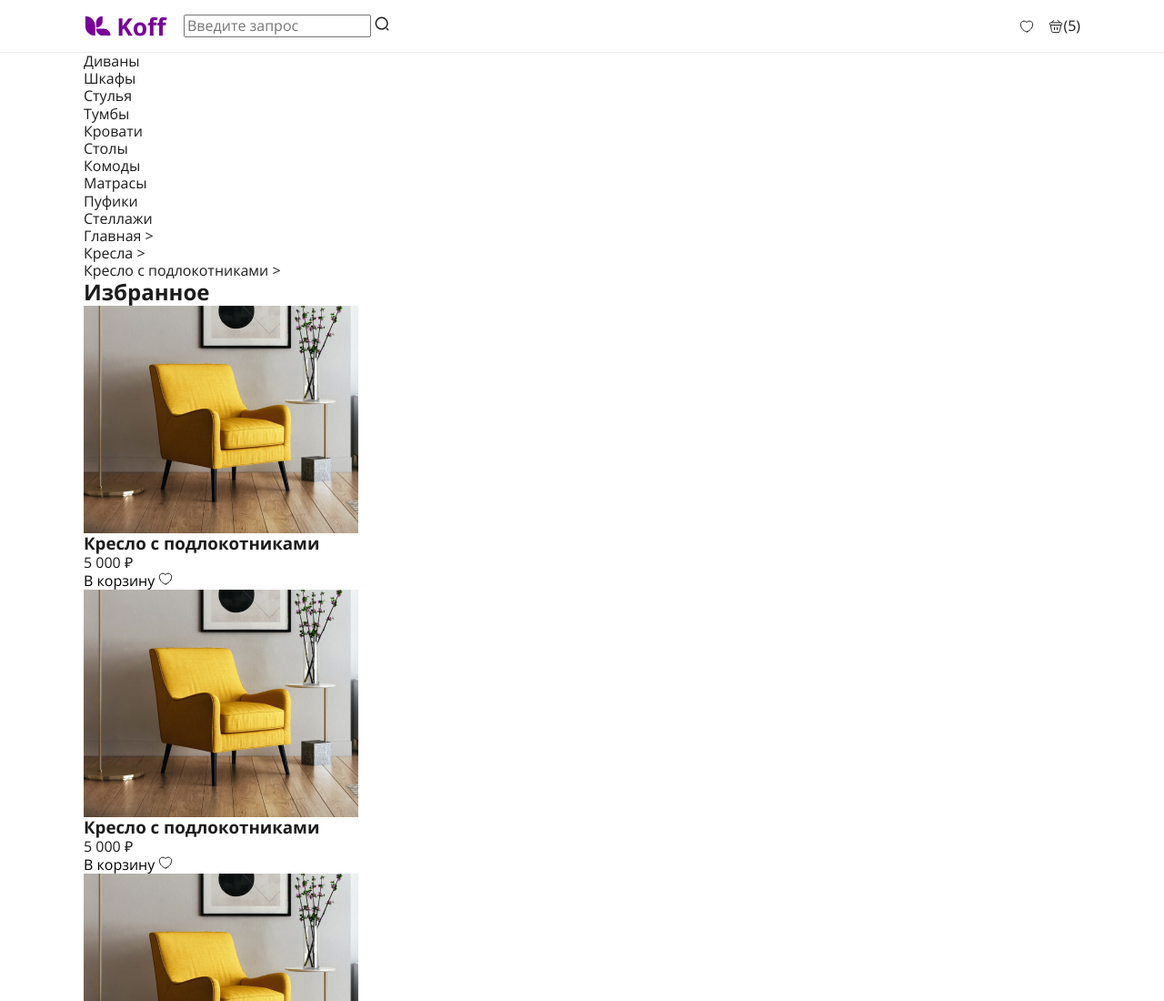
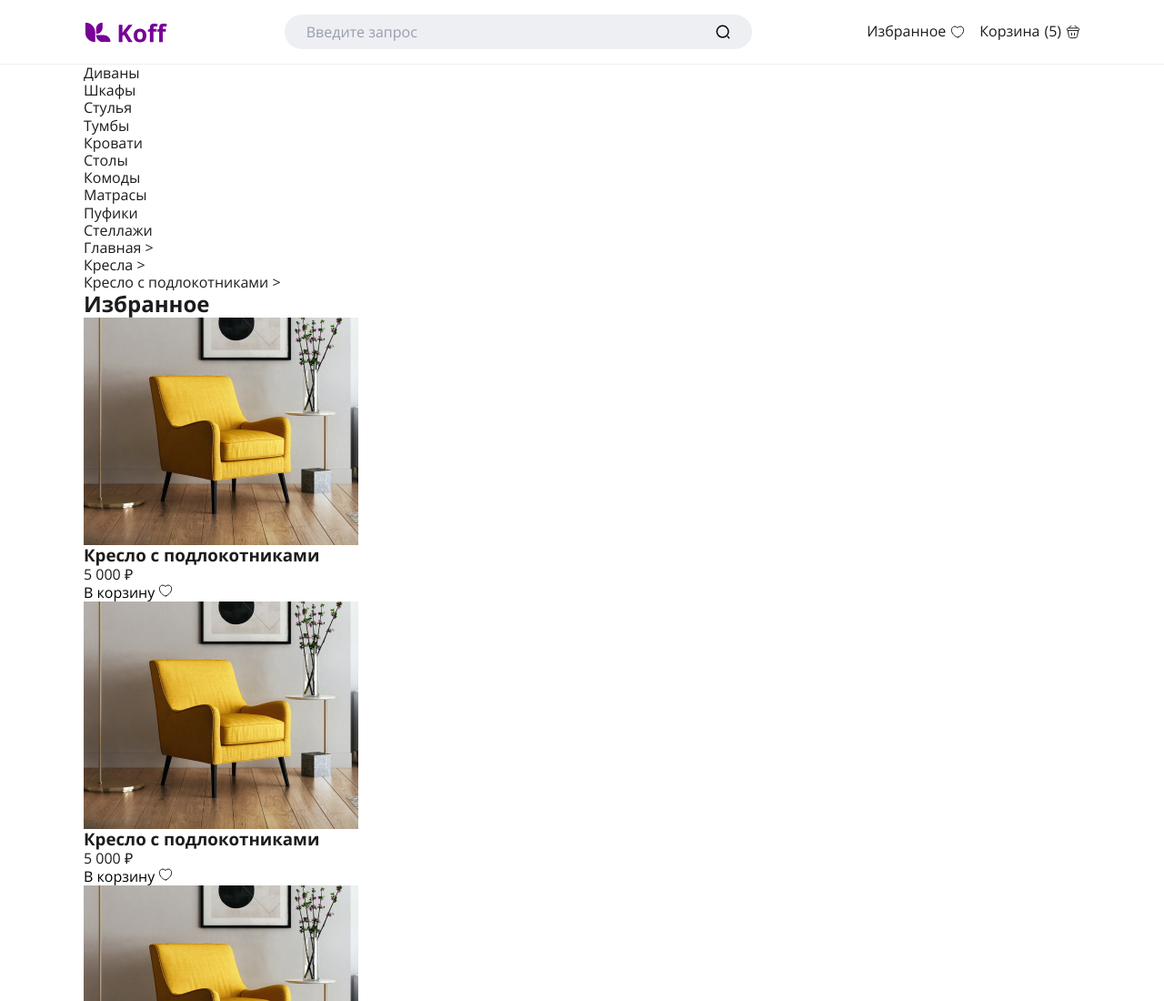
Before and after one commit to tracer566/koff, a website built with Vite: page index.html in a window 1280 px wide. Shown: the top 1100 px of the page at 91% size. Built offline with nearby package versions, Linux system fonts and the light colour scheme.

Commit message:
Закончил header

```diff
--- a/index.html
+++ b/index.html
@@ -26,8 +26,8 @@
 <input class="header__input" type="search" name="search" placeholder="Введите запрос">
 <button class="header__btn" type="submit">
 <svg width="16" height="16" viewBox="0 0 16 16" fill="none" xmlns="http://www.w3.org/2000/svg">
-<path d="M7.66671 13.9999C11.1645 13.9999 14 11.1644 14 7.66659C14 4.16878 11.1645 1.33325 7.66671 1.33325C4.1689 1.33325 1.33337 4.16878 1.33337 7.66659C1.33337 11.1644 4.1689 13.9999 7.66671 13.9999Z" stroke="#1C1C1C" stroke-width="1.5" stroke-linecap="round" stroke-linejoin="round"/>
-<path d="M14.6667 14.6666L13.3334 13.3333" stroke="#1C1C1C" stroke-width="1.5" stroke-linecap="round" stroke-linejoin="round"/>
+<path d="M7.66671 13.9999C11.1645 13.9999 14 11.1644 14 7.66659C14 4.16878 11.1645 1.33325 7.66671 1.33325C4.1689 1.33325 1.33337 4.16878 1.33337 7.66659C1.33337 11.1644 4.1689 13.9999 7.66671 13.9999Z" stroke="currentColor" stroke-width="1.5" stroke-linecap="round" stroke-linejoin="round"/>
+<path d="M14.6667 14.6666L13.3334 13.3333" stroke="currentColor" stroke-width="1.5" stroke-linecap="round" stroke-linejoin="round"/>
 </svg>
 </button>
 </form>
@@ -37,7 +37,7 @@
 <a class="header__link" href="/favorite">
 <span class="header__link-text">Избранное</span>
 <svg width="16" height="16" viewBox="0 0 16 16" fill="none" xmlns="http://www.w3.org/2000/svg">
-<path d="M8.41337 13.8733C8.18671 13.9533 7.81337 13.9533 7.58671 13.8733C5.65337 13.2133 1.33337 10.46 1.33337 5.79332C1.33337 3.73332 2.99337 2.06665 5.04004 2.06665C6.25337 2.06665 7.32671 2.65332 8.00004 3.55998C8.67337 2.65332 9.75337 2.06665 10.96 2.06665C13.0067 2.06665 14.6667 3.73332 14.6667 5.79332C14.6667 10.46 10.3467 13.2133 8.41337 13.8733Z" stroke="#1C1C1C" stroke-linecap="round" stroke-linejoin="round"/>
+<path d="M8.41337 13.8733C8.18671 13.9533 7.81337 13.9533 7.58671 13.8733C5.65337 13.2133 1.33337 10.46 1.33337 5.79332C1.33337 3.73332 2.99337 2.06665 5.04004 2.06665C6.25337 2.06665 7.32671 2.65332 8.00004 3.55998C8.67337 2.65332 9.75337 2.06665 10.96 2.06665C13.0067 2.06665 14.6667 3.73332 14.6667 5.79332C14.6667 10.46 10.3467 13.2133 8.41337 13.8733Z" stroke="currentColor" stroke-linecap="round" stroke-linejoin="round"/>
 </svg>
 </a>
 
@@ -45,12 +45,12 @@
 <span class="header__link-text">Корзина</span>
 <span class="header__count">(5)</span>
 <svg width="16" height="16" viewBox="0 0 16 16" fill="none" xmlns="http://www.w3.org/2000/svg">
-<path d="M5.87329 1.33325L3.45996 3.75325" stroke="#1C1C1C" stroke-miterlimit="10" stroke-linecap="round" stroke-linejoin="round"/>
-<path d="M10.1267 1.33325L12.54 3.75325" stroke="#1C1C1C" stroke-miterlimit="10" stroke-linecap="round" stroke-linejoin="round"/>
-<path d="M1.33337 5.23324C1.33337 3.9999 1.99337 3.8999 2.81337 3.8999H13.1867C14.0067 3.8999 14.6667 3.9999 14.6667 5.23324C14.6667 6.66657 14.0067 6.56657 13.1867 6.56657H2.81337C1.99337 6.56657 1.33337 6.66657 1.33337 5.23324Z" stroke="#1C1C1C"/>
-<path d="M6.50671 9.33325V11.6999" stroke="#1C1C1C" stroke-linecap="round"/>
-<path d="M9.57336 9.33325V11.6999" stroke="#1C1C1C" stroke-linecap="round"/>
-<path d="M2.33337 6.66675L3.27337 12.4267C3.48671 13.7201 4.00004 14.6667 5.90671 14.6667H9.92671C12 14.6667 12.3067 13.7601 12.5467 12.5067L13.6667 6.66675" stroke="#1C1C1C" stroke-linecap="round"/>
+<path d="M5.87329 1.33325L3.45996 3.75325" stroke="currentColor" stroke-miterlimit="10" stroke-linecap="round" stroke-linejoin="round"/>
+<path d="M10.1267 1.33325L12.54 3.75325" stroke="currentColor" stroke-miterlimit="10" stroke-linecap="round" stroke-linejoin="round"/>
+<path d="M1.33337 5.23324C1.33337 3.9999 1.99337 3.8999 2.81337 3.8999H13.1867C14.0067 3.8999 14.6667 3.9999 14.6667 5.23324C14.6667 6.66657 14.0067 6.56657 13.1867 6.56657H2.81337C1.99337 6.56657 1.33337 6.66657 1.33337 5.23324Z" stroke="currentColor"/>
+<path d="M6.50671 9.33325V11.6999" stroke="currentColor" stroke-linecap="round"/>
+<path d="M9.57336 9.33325V11.6999" stroke="currentColor" stroke-linecap="round"/>
+<path d="M2.33337 6.66675L3.27337 12.4267C3.48671 13.7201 4.00004 14.6667 5.90671 14.6667H9.92671C12 14.6667 12.3067 13.7601 12.5467 12.5067L13.6667 6.66675" stroke="currentColor" stroke-linecap="round"/>
 </svg>
 </a>
 </div>
--- a/styles/default.scss
+++ b/styles/default.scss
@@ -104,7 +104,7 @@ fieldset {
     padding: 0 43px;
   }
 
-  @media(min-width: 1120px) {
+  @media(min-width: 1140px) {
     padding: 0 92px;
   }
 }
--- a/styles/header.scss
+++ b/styles/header.scss
@@ -20,6 +20,7 @@
 
   &__link-logo {
     grid-area: logo;
+    justify-self: start;
   }
 
   &__logo {
@@ -29,28 +30,98 @@
   &__search {
     grid-area: search;
     position: relative;
+    width: 100%;
+    height: 38px;
+
+    @media(min-width: 820px) {
+      max-width: 408px;
+      justify-self: center;
+    }
+
+    @media(min-width: 1120px) {
+      max-width: 514px;
+    }
   }
 
-  &__input {}
+  &__input {
+    width: 100%;
+    height: 100%;
+    border-radius: 32px;
+    padding: 0 40px 0 24px;
+    border: none;
+    background-color: #EEEFF2;
 
-  &__btn {}
+    &::placeholder {
+      color: #969EAE
+    }
+
+    &:focus-visible,
+    &:hover {
+      outline: 1px solid #DFE3EB
+    }
+  }
+
+  // кнопка поиск
+  &__btn {
+    position: absolute;
+    right: 24px;
+    top: 50%;
+    transform: translateY(-50%);
+    display: block;
+    width: 16px;
+    height: 16px;
+    border-radius: 4px;
+    outline-offset: 4px;
+    outline: 1px solid transparent;
+
+    &:hover,
+    &:active {
+      color: #780096
+    }
+
+    &:focus-visible {
+      color: #780096;
+      outline-color: #780096;
+    }
+  }
 
   &__control {
     display: flex;
     gap: 16px;
     grid-area: control;
+    justify-self: end;
   }
 
   &__link {
     display: flex;
     flex-direction: row-reverse;
     align-items: center;
+    gap: 5px;
+
+    &:hover,
+    &:active {
+      color: #780096
+    }
+
+    &:focus-visible {
+      color: #780096;
+      outline-color: #780096;
+    }
+
+    @media(min-width: 580px) {
+      flex-direction: row;
+      gap: 5px;
+    }
   }
 
   &__link-text {
     display: none;
+
+    @media(min-width: 580px) {
+      display: inline-block;
+    }
+
+
   }
 
-  &__count {}
-
 }
```
Also changed, not shown: dist/assets/index-C8iR8805.css (added), dist/assets/index-DVA088U7.css (deleted), dist/assets/index-vhZovMS4.js (renamed from dist/assets/index-CQaYU00T.js), dist/index.html.
